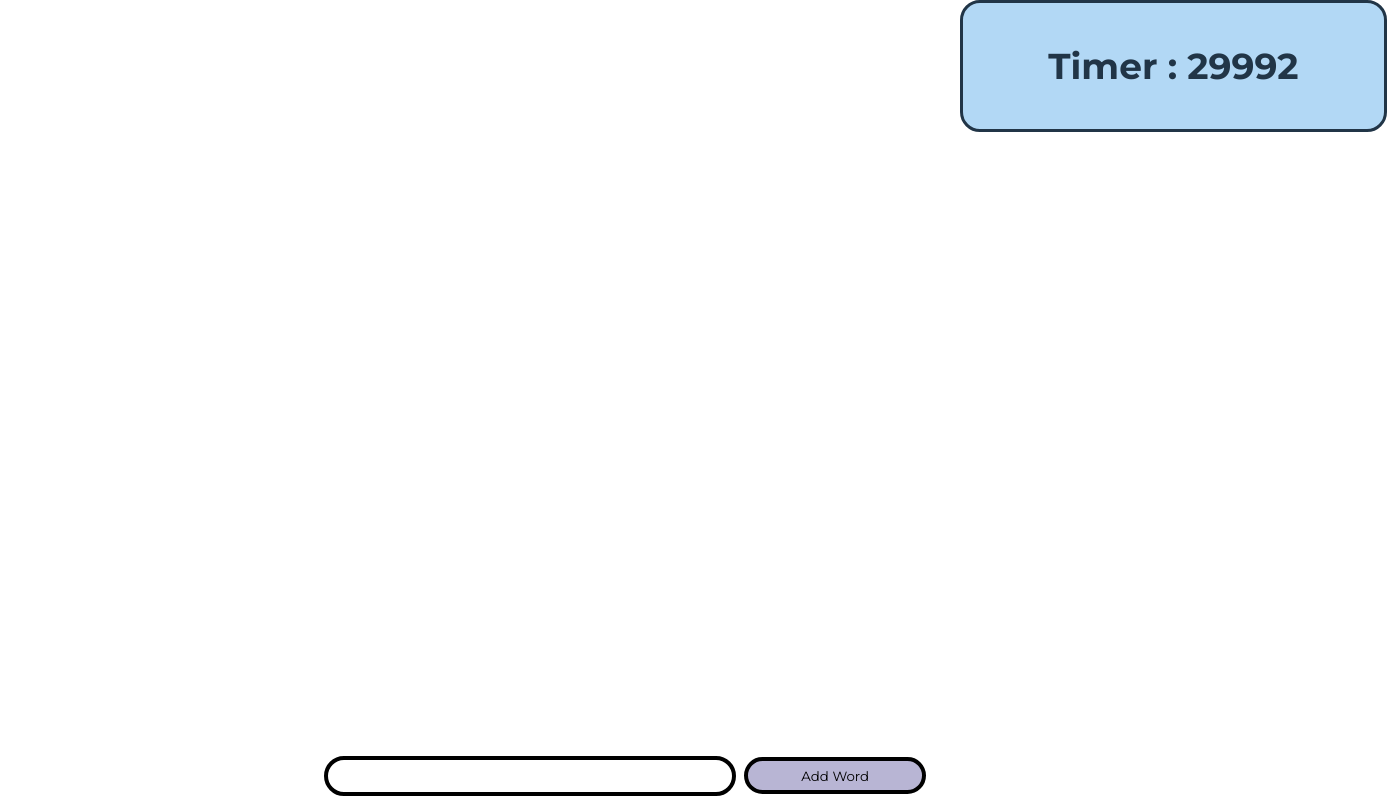
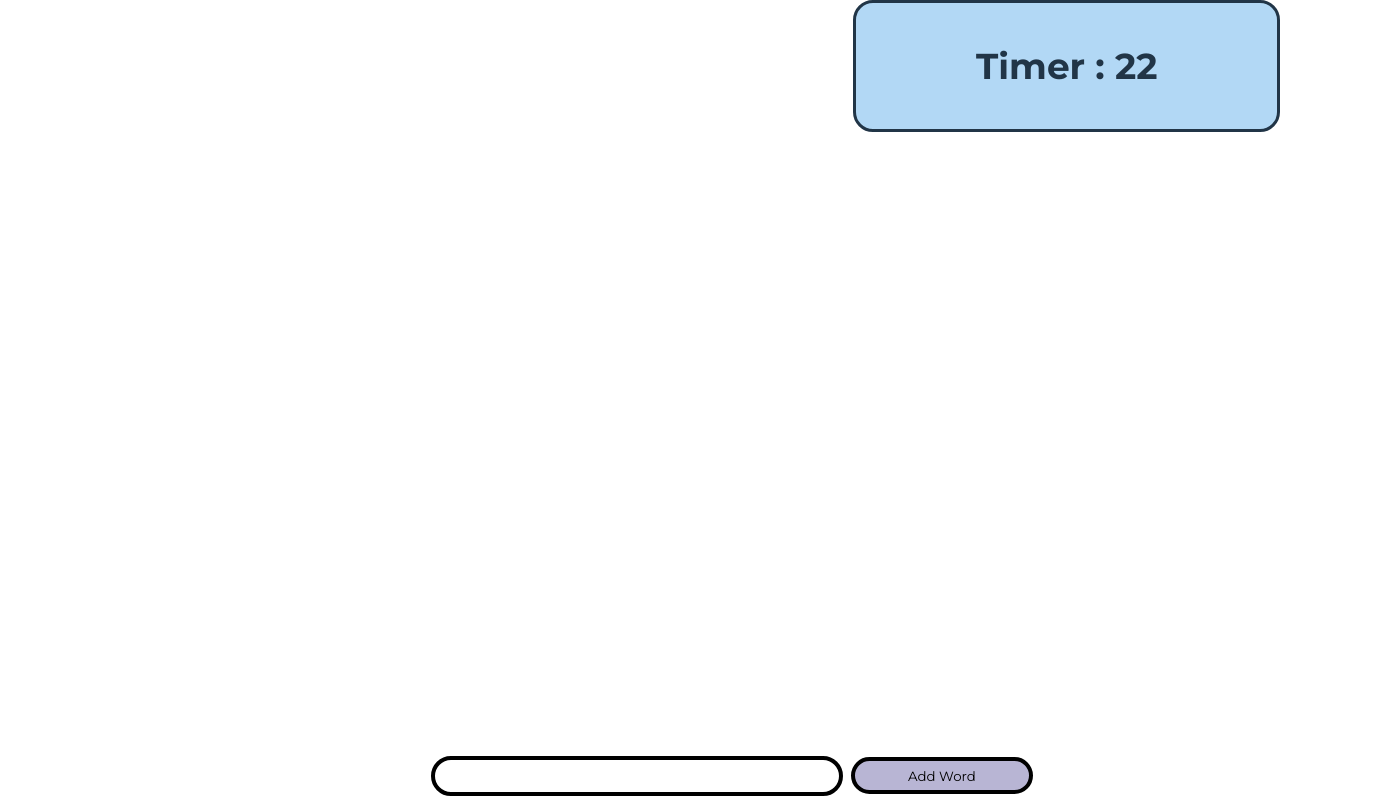
Before and after one commit to itsp-pbl-2023/mind-graph, a React (Vite) app in the folder client/: page /game in a window 1280 px wide. Shown: the whole page, 1387 px wide, since content can reach past the window. Built offline with nearby package versions, Linux system fonts and the light colour scheme; a web font is replaced by a local one; what @bufbuild/connect-query, @bufbuild/connect-web, @bufbuild/protobuf would draw is missing.

Commit message:
幅の調整

```diff
--- a/client/src/pages/game.tsx
+++ b/client/src/pages/game.tsx
@@ -28,15 +28,11 @@ const StyledAddWord = styled.div`
   justify-content: center;
 `
 
-const StyledParent = styled.div`
-  width: 50vw;
-`
-
 import { useGraph } from '../lib/hooks/graph.ts'
 
 const Game = () => {
   // ダミー変数
-  const [expireDummy] = useState(new Date(new Date().getTime() + 30*1000000))
+  const [expireDummy] = useState(new Date(new Date().getTime() + 30*1000))
 
 
   const [text, setText] = useState('')
@@ -80,7 +76,6 @@ const Game = () => {
       <StyledColumn>
         <UserList />
       </StyledColumn>
-      <StyledParent>
       <StyledColumn>
         <ThemeDisplay />
         <StyledAddWord>
@@ -88,7 +83,6 @@ const Game = () => {
           <Button text='Add Word' onClick={() => send()} />
         </StyledAddWord>
       </StyledColumn>
-      </StyledParent>
       <StyledColumn>
         <Timer expire={expireDummy}></Timer>
 
```
Lines whose indentation alone changed are shown as unchanged.
